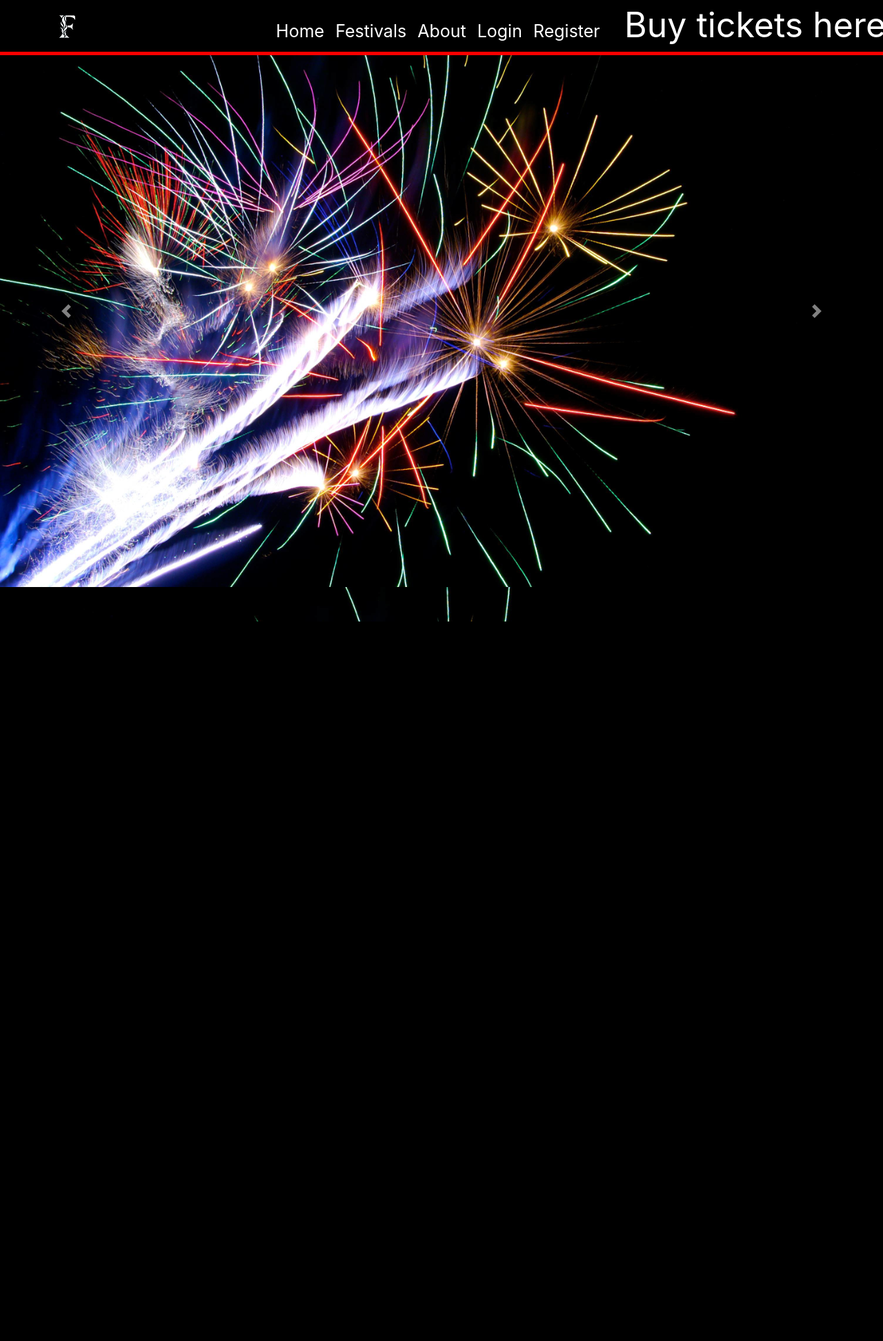
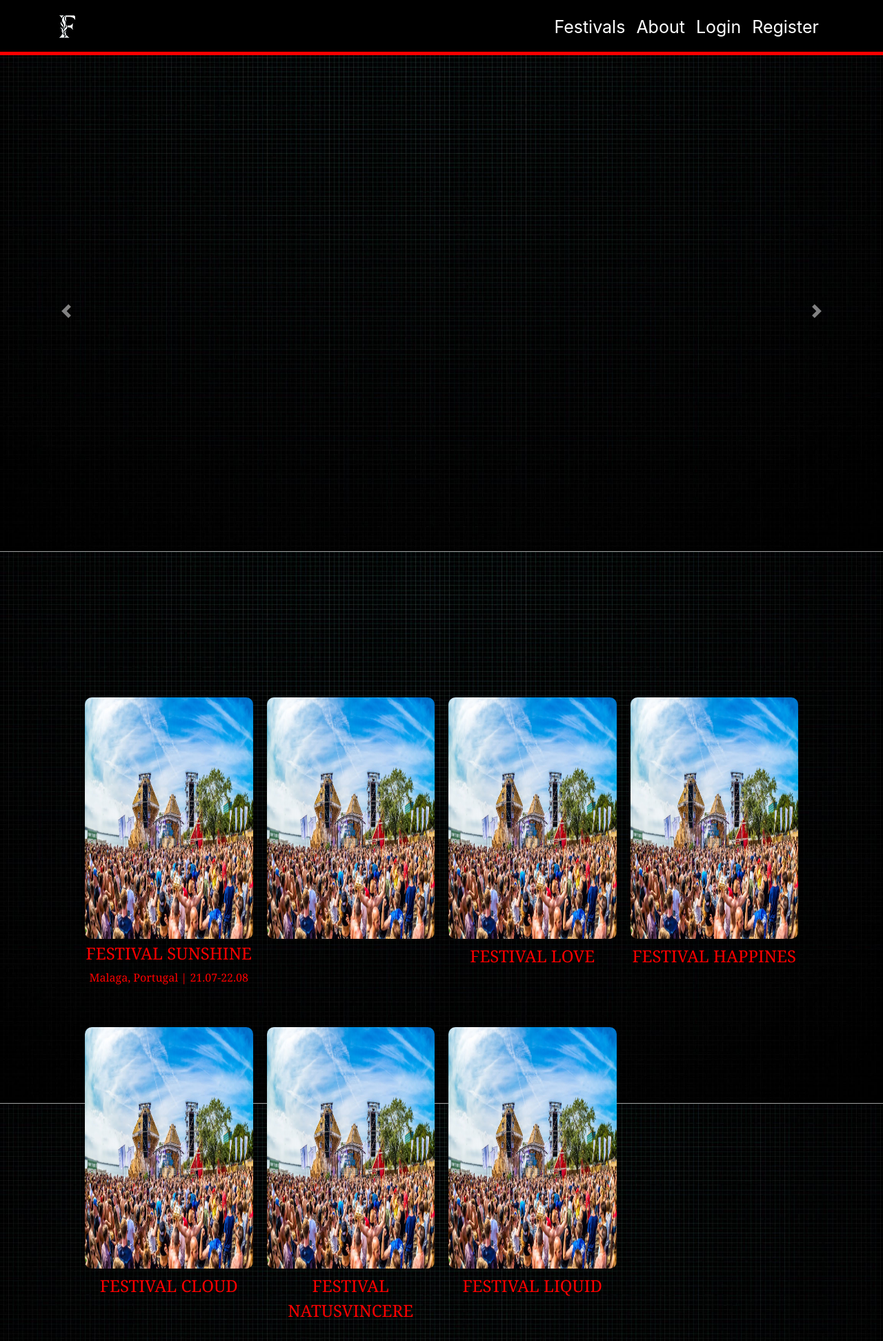
Before and after one commit to x00Pavel/festival-IS, a Flask app: page / in a window 1280 px wide. Shown: the whole page at 69% size. Before the commit the page ends 901 px from the top, so only its background shows below. Run offline with Flask 2, Linux system fonts and the light colour scheme; data that the repository does not hold is empty; some libraries are stand-ins or nearby versions.

Commit message:
Home and festival merged

```diff
--- a/src/static/main.css
+++ b/src/static/main.css
@@ -204,3 +204,21 @@ display: inline-block;
 padding-top: 5px;
 /*padding: 30px;*/
 }
+
+
+/* Bottom right text */
+.text-block12 {
+  position: absolute;
+  bottom: 15%;
+  background-color: black;
+  color: white;
+  font: bold 24px/45px Helvetica, Sans-Serif;
+  letter-spacing: -1px;
+  background: rgb(0, 0, 0); /* fallback color */
+  background: rgba(0, 0, 0, 0.7);
+  margin-left: 45%;
+  padding-top: 10px;
+  padding-left: 30px;
+  padding-right: 30px;
+
+}
--- a/src/templates/home.html
+++ b/src/templates/home.html
@@ -8,14 +8,16 @@
 			{% if post.description != None %}
 			<div class="carousel-item {% if loop.index == 1 %} active {% endif %}" id="slide{{ loop.index }}">
 				<img class="d-block" src="{{ url_for('static', filename='f1.jpg') }}">
-				<div class="carousel-caption d-md-block">
-					<h5 class="defoffests"> {{post.description }}</h5>
-					<a class="navbar-brand mr-4" href="https://vk.com/id152618548">
-						<p class="p1">Malahes festival, 12.06.2022-15.06.2022</p>
-					</a>
+
+
+				<div class="container12">
+					<img src="nature.jpg" alt="Norway" style="width:100%;">
+					<div class="text-block12">
+						<h4>{{ post.description}}</h4>
+						<p>{{ post.address}}</p>
+					</div>
 				</div>
 			</div>
-
 			{% endif %}
 			{% endfor %}
 		</div>
@@ -29,9 +31,50 @@
 		</a>
 	</div>
 
+	<div class="toprow">
+		<div class="row">
+			<div class="column">
+				<a href="https://vk.com/id152618548">
+					<img class="roundimage" src="static/f3.jpg" height="350" alt="Snow" style="width:100%">
+				</a>
+				<h1 class="description">FESTIVAL SUNSHINE</h1>
+				<p class="description2">Malaga, Portugal | 21.07-22.08</p>
+
+			</div>
+			<div class="column">
+				<img class="roundimage" src="static/f3.jpg" height="350" alt="Forest" style="width:100%">
+				<!-- <p class="description">FESTIVAL SUSHI</p> -->
+			</div>
+			<div class="column">
+				<img class="roundimage" src="static/f3.jpg" height="350" alt="Mountains" style="width:100%">
+				<p class="description">FESTIVAL LOVE</p>
+			</div>
+			<div class="column">
+				<img class="roundimage" src="static/f3.jpg" height="350" alt="Mountains" style="width:100%">
+				<p class="description">FESTIVAL HAPPINES</p>
+			</div>
+		</div>
+		<br />
+		</fieldset>
+
+		<div class="row">
+			<div class="column">
+				<img class="roundimage" src="static/f3.jpg" height="350" alt="Forest" style="width:100%">
+				<p class="description">FESTIVAL CLOUD</p>
+			</div>
+			<div class="column">
+				<img class="roundimage" src="static/f3.jpg" height="350" alt="Forest" style="width:100%">
+				<p class="description">FESTIVAL NATUSVINCERE</p>
+			</div>
+			<div class="column">
+				<img class="roundimage" src="static/f3.jpg" height="350" alt="Forest" style="width:100%">
+				<p class="description">FESTIVAL LIQUID</p>
+			</div>
+		</div>
+	</div>
 	<style>
 		body {
-			background-image: url('static/background.jpg');
+			background-image: url('static/blackbg.jpg');
 			background-repeat: no-repeat;
 			background-attachment: fixed;
 			background-size: cover;
--- a/src/templates/ralaot.html
+++ b/src/templates/ralaot.html
@@ -37,14 +37,11 @@
         <div class="collapse collapse-toggleable-xs navbar-collapse" id="collapseElements">
           <div class="navbar-nav mr-auto"></div>
           <div class="navbar-nav">
-            <a class="nav-item nav-link" href="{{ url_for('home') }}">Home</a>
+            <!-- <a class="nav-item nav-link" href="{{ url_for('home') }}">Home</a> -->
             <a class="nav-item nav-link" href="{{ url_for('festivals') }}">Festivals</a>
             <a class="nav-item nav-link" href="{{ url_for('about') }}">About</a>
             <a class="nav-item nav-link" href="{{ url_for('login') }}">Login</a>
             <a class="nav-item nav-link" href="{{ url_for('register') }}">Register</a>
-            <div class="navbar-nav"><a class="nav-item nav-link ticketsbuy" href="{{ url_for('register') }}">Buy
-                tickets
-                here!</a></div>
           </div>
         </div>
       </div>
```
Also changed, not shown: src/templates/festivals.html (+5 -5 lines).
